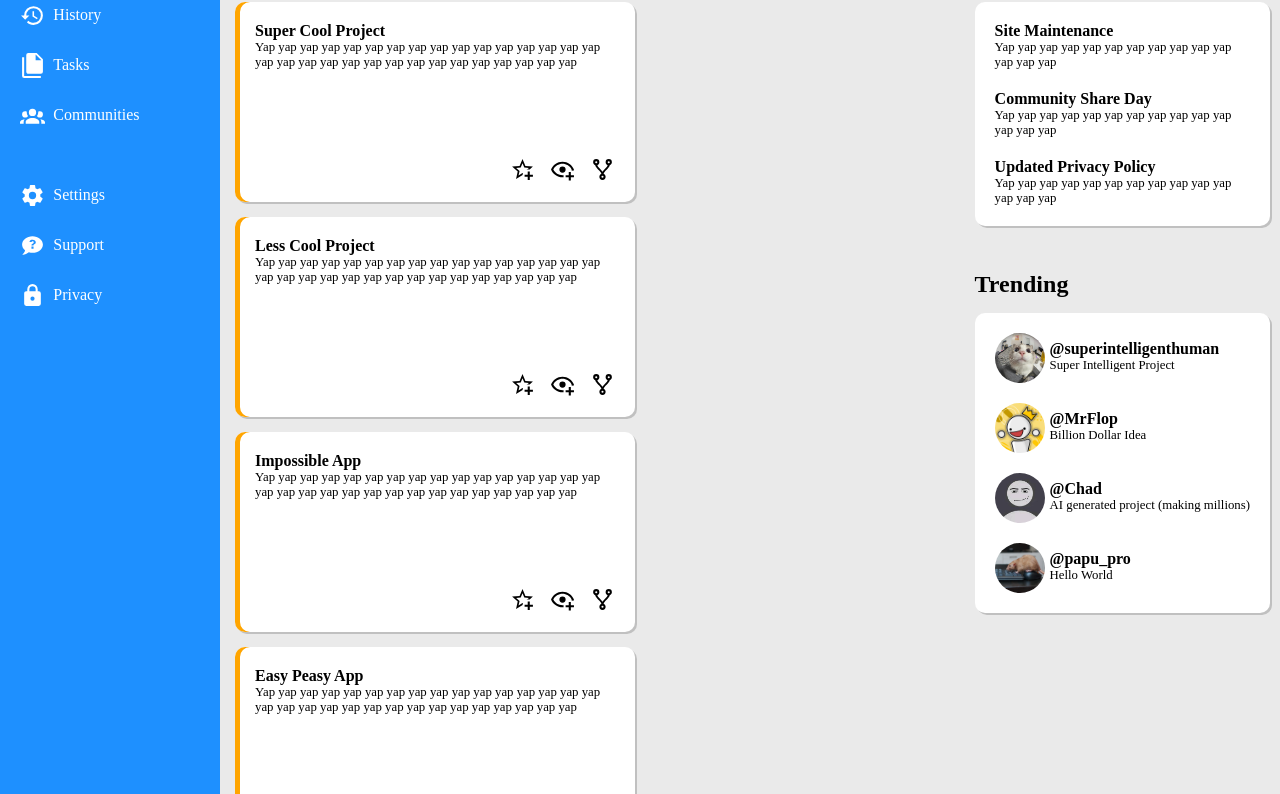
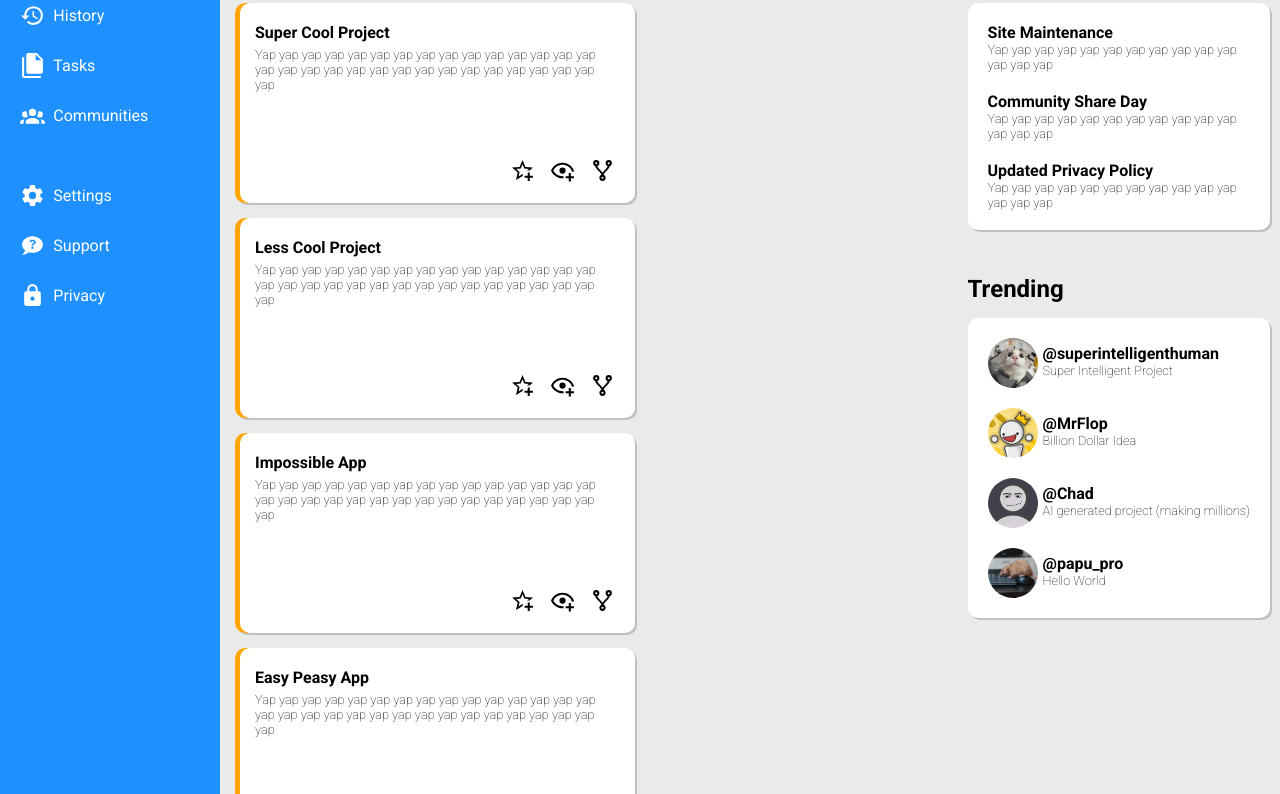
Before and after one commit to A01753048/Admin-Dashboard, a plain HTML site: page index.html in a window 1280 px wide. Shown: the part 255-1049 px from the top of the page. Drawn offline with Linux system fonts and the light colour scheme.

Commit message:
adjusted fonts

```diff
--- a/styles.css
+++ b/styles.css
@@ -1,3 +1,5 @@
+@import url('https://fonts.googleapis.com/css2?family=Roboto:ital,wght@0,100..900;1,100..900&display=swap');
+
 *,
 *::before,
 *::after,
@@ -6,6 +8,7 @@
     padding: 0;
     margin: 0;
     box-sizing: border-box;
+    font-family: "Roboto", serif;
 }
 
 :root {
@@ -196,6 +199,7 @@ h2 {
 .project-title {
     font-weight: bold;
     font-size: 1em;
+    margin-bottom: 5px;
 }
 
 .project-description {
```
